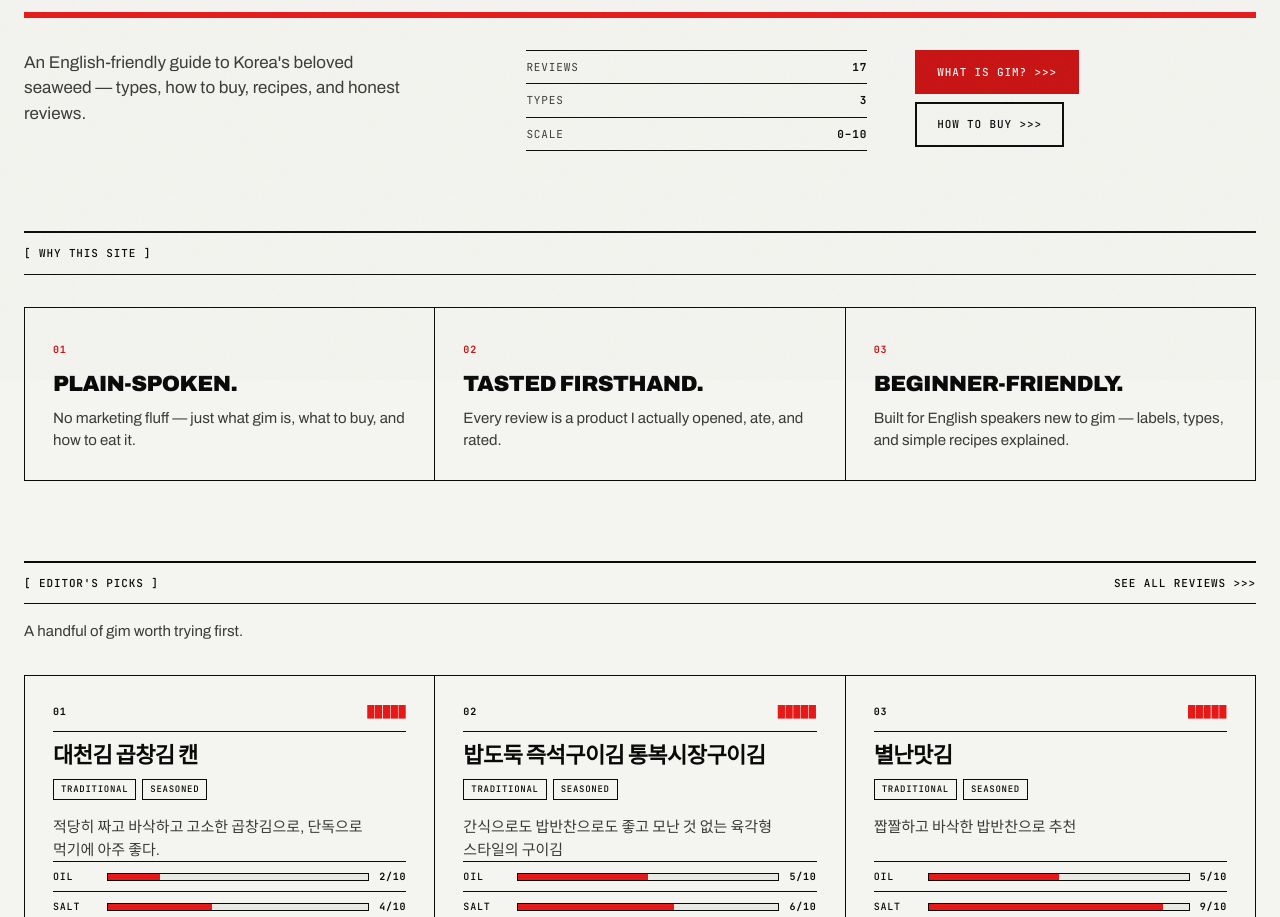
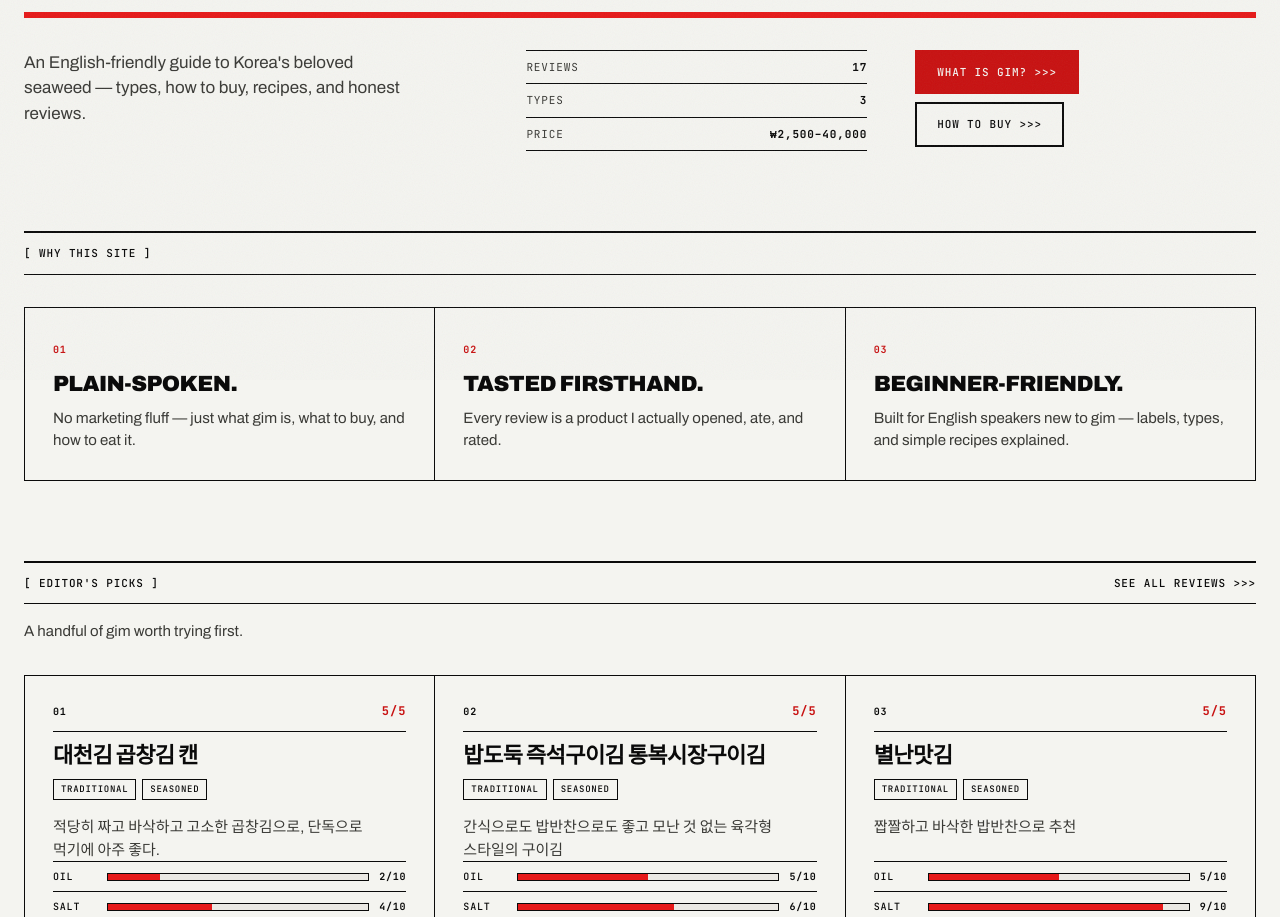
Before and after one commit to Chang-Hyun-Hong/korean-gim-db, an Astro site: page /redesign/c in a window 1280 px wide. Shown: the part 420-1337 px from the top of the page. Built offline with nearby package versions, Linux system fonts and the light colour scheme; Astro itself is replaced by a stand-in of ours.

Commit message:
fix(design): variant C — score as a number, price range in hero telemetry
Replace the out-of-5 block glyph on pick cards with 5/5, the same idiom
the readout below already uses for 7/10. The glyph was unreadable at
12px (the empty cells rendered as dither), and now that picks sort by
score it showed five identical blocks on all three cards — pure
decoration where a differentiator was implied.

The score also moves from --red to --red-text. As a bar glyph it owed
3:1 as a graphic; as a number it owes 4.5:1. Now 5.37:1.

Drop the hero's SCALE 0-10 row rather than reword it. The cards spell
out their own units inline (5/5, 7/10), so it explained nothing while
contradicting the out-of-5 score. Its slot now carries a price range
derived from the 15 rows that have a price, formatted with an explicit
en-US locale so separators don't drift with the build machine.

Co-Authored-By: Claude Opus 5 (1M context) <noreply@anthropic.com>
Claude-Session: https://claude.ai/code/session_01LU7JXemfvDTysg8M6xawU1

```diff
--- a/src/pages/redesign/_content.ts
+++ b/src/pages/redesign/_content.ts
@@ -19,6 +19,7 @@ export interface Pick {
   salt: number;
   scoreNum: number;
   price: string;
+  priceNum: number;
   review: string;
   review_en: string;
   desc: string;
@@ -43,11 +44,16 @@ export function getPicks(): Pick[] {
 }
 
 /** Derived so the numbers on the page can't drift from the data. */
-export function getTotals(): { reviews: number; types: number } {
+export function getTotals(): { reviews: number; types: number; priceRange: string } {
   const rows = readRows();
+  // 2 of 17 rows ship without a price, so this is the range across priced rows.
+  const prices = rows.map(r => r.priceNum).filter(n => n > 0);
+  // explicit locale — the default would drift with whatever builds the site
+  const won = (n: number) => new Intl.NumberFormat('en-US').format(n);
   return {
     reviews: rows.length,
     types: new Set(rows.map(r => r.type)).size,
+    priceRange: `₩${won(Math.min(...prices))}–${won(Math.max(...prices))}`,
   };
 }
 
--- a/src/pages/redesign/c.astro
+++ b/src/pages/redesign/c.astro
@@ -37,12 +37,13 @@ const navItems = [
   { href: '/reviews', label: 'Reviews' },
 ];
 
-// Real counts, not invented telemetry. `Scale` still reads 0–10 while the pick
-// score renders out of 5 — that contradiction is the score redraw's to settle.
+// Real counts, not invented telemetry. The old `Scale 0–10` row is gone: the
+// cards now spell out their own units inline (5/5, 7/10), so it explained
+// nothing and contradicted the out-of-5 score.
 const stats = [
   { k: 'Reviews', v: String(totals.reviews) },
   { k: 'Types', v: String(totals.types) },
-  { k: 'Scale', v: '0–10' },
+  { k: 'Price', v: totals.priceRange },
 ];
 ---
 <RedesignLayout title="Variant C — industrial-brutalist-ui — Korean GIM">
@@ -148,8 +149,11 @@ const stats = [
             <article class="cellx pickx">
               <header class="pick-head">
                 <span class="idx" aria-hidden="true">{String(i + 1).padStart(2, '0')}</span>
-                <span class="score" aria-label={`Rated ${p.scoreNum} out of 5`}>
-                  <span aria-hidden="true">{'█'.repeat(p.scoreNum)}{'░'.repeat(5 - p.scoreNum)}</span>
+                {/* the readout below already says 7/10 twice — same idiom here,
+                    which reads at any size and needs no legend */}
+                <span class="score">
+                  <span class="sr-only">Rated {p.scoreNum} out of 5</span>
+                  <span aria-hidden="true">{p.scoreNum}/5</span>
                 </span>
               </header>
 
@@ -467,9 +471,12 @@ const stats = [
     padding-bottom: 0.75rem; border-bottom: 1px solid var(--ink);
   }
   .idx { font-size: 0.625rem; font-weight: 700; }
+  /* red-text, not red: this is now a number rather than a bar glyph, so it
+     owes 4.5:1 instead of 3:1 */
   .score {
-    font-family: var(--mono); font-size: 0.75rem; color: var(--red);
-    letter-spacing: 0.05em; line-height: 1;
+    font-family: var(--mono); font-size: 0.75rem; color: var(--red-text);
+    letter-spacing: 0.08em; line-height: 1;
+    font-weight: 700; font-variant-numeric: tabular-nums;
   }
   .pick-name {
     font-family: var(--grot); font-weight: 900; text-transform: uppercase;
```
